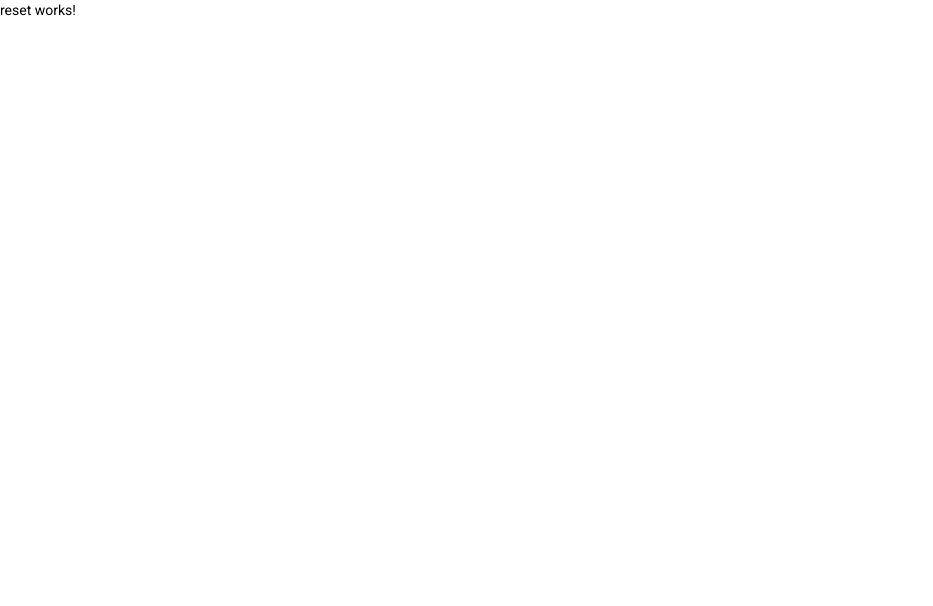
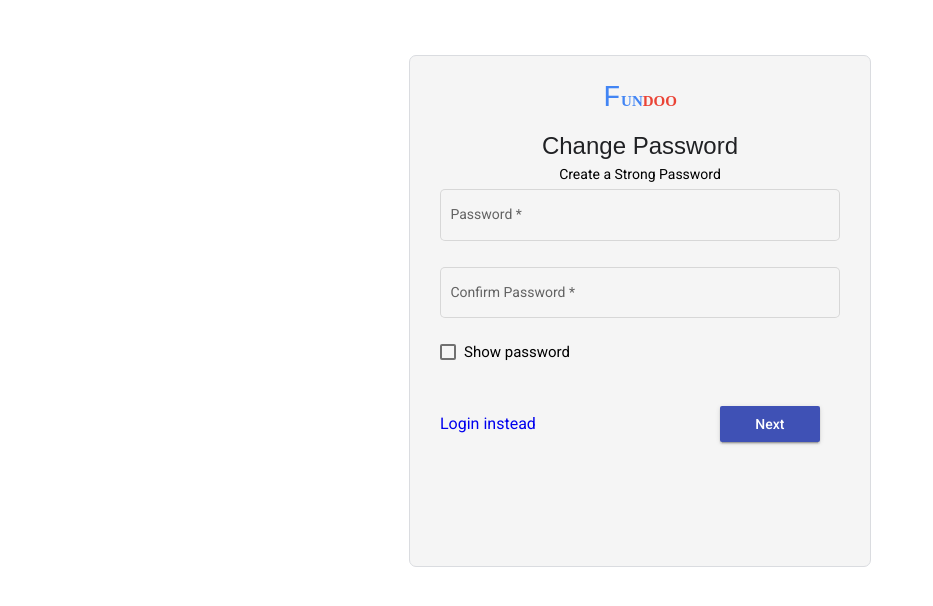
Before and after one commit to Shreya12345608/FundooFrontEnd, an Angular app: page /reset in a window 1280 px wide. Shown: the top 606 px of the page, without its empty margins (0-933 px from the left). Built offline with nearby package versions, Linux system fonts and the light colour scheme.

Commit message:
[Shreya]Add: :triangular_flag_on_post: refactored login,signin,forgetpassword,resetpassword layout with validation and get all data from form  FundooNote using angular :monocle_face:

```diff
--- a/src/app/Components/forget/forget.component.scss
+++ b/src/app/Components/forget/forget.component.scss
@@ -46,6 +46,11 @@
     color: green !important;
    }
 
+   .error {
+    color:crimson;
+    font-size: 12px;
+    margin-left: 10px;
+  }
    ::ng-deep.mat-form-field-underline {
     /*change color of underline*/
     background-color: green !important;
@@ -66,3 +71,10 @@
   .submit-btn{
     padding-top: 30px;
 }
+.ahrefbutton{
+  font-size: 16px;
+  min-width: 120px;
+  text-align: center;
+  text-decoration: none;
+
+}
--- a/src/app/Components/forget/forget.component.ts
+++ b/src/app/Components/forget/forget.component.ts
@@ -1,4 +1,5 @@
 import { Component, OnInit } from '@angular/core';
+import { FormBuilder,  FormGroup, Validators } from '@angular/forms';
 
 @Component({
   selector: 'app-forget',
@@ -6,10 +7,29 @@
   styleUrls: ['./forget.component.scss']
 })
 export class ForgetComponent implements OnInit {
+  forgetForm!: FormGroup;
+  submitted = false;
 
-  constructor() { }
+  constructor(private formBuilder: FormBuilder) { }
 
   ngOnInit(): void {
+    this.forgetForm = this.formBuilder.group({
+      email: ['', [Validators.required, Validators.email]]
+    });
+  }
+  // convenience getter for easy access to form fields
+  get f() { return this.forgetForm.controls; }
+
+  onSubmit() {
+    this.submitted = true;
+
+    // stop here if form is invalid
+    if (this.forgetForm.invalid) {
+      return;
+    }
+
+    // display form values on success
+    alert('SUCCESS!! :-)\n\n' + JSON.stringify(this.forgetForm.value, null, 4));
   }
 
 }
--- a/src/app/Components/login/login.component.html
+++ b/src/app/Components/login/login.component.html
@@ -16,36 +16,46 @@
     <span>to continue to Fundoo</span>
 
   </div>
-  <div>
+  <form id="loginForm" [formGroup]="loginForm" (ngSubmit)="onSubmit()">
+    <div class="name form-item">
     <mat-form-field class="email" appearance="outline">
       <mat-label>Email</mat-label>
-      <input matInput placeholder="Enter Your Email">
+      <input matInput placeholder="Enter Your Email" formControlName="email" >
+      <div *ngIf="submitted && f.email.errors" class="error">
+        <div *ngIf="f.email.errors.required">Email is required</div>
+        <div *ngIf="f.email.errors.email">Email must be a valid email address</div>
+      </div>
     </mat-form-field>
+</div>
     <div class="name form-item">
-      <mat-form-field class="email" appearance="outline">
+      <mat-form-field class="email" appearance="outline" >
         <mat-label>Password</mat-label>
-        <input matInput placeholder="Password" required>
-        <!-- <div *ngIf="submitted && f.password.errors" class="invalid-feedback">
+        <input matInput placeholder="Password" formControlName="password">
+        <div *ngIf="submitted && f.password.errors" class="error">
           <div *ngIf="f.password.errors.required">Password is required</div>
-          <div *ngIf="f.password.errors.minlength">Password must be at least 6 characters</div> -->
-          <mat-hint class="pass-hint"  >Use 8 or more characters with a mix of letters, numbers at least 1 uppercase, 1 digit & 1 symbol
+          <div *ngIf="f.password.errors.minlength">Password must be at least 6 characters</div>
+        </div>
+        <mat-hint class="pass-hint">Use 8 or more characters with a mix of letters, numbers at least 1 uppercase, 1
+          digit & 1 symbol
         </mat-hint>
       </mat-form-field>
     </div>
 
     <div class=" center submit-btn">
-            <button type="submit" mat-raised-button color="primary" >Login</button>
+      <button type="submit" mat-raised-button color="primary">Login</button>
     </div>
     <div class="btns">
-            <div class="create">
-              <a routerLink="/signup" >
+      <div>
+        <a routerLink="/signup" class="ahrefbutton">
           Create account
         </a>
       </div>
       <div class="forget">
-              <a routerLink="/forget" >
+        <a routerLink="/forget" class="ahrefbutton">
           Forgot password?
         </a>
       </div>
     </div>
+  </form>
+
 </div>
--- a/src/app/Components/login/login.component.scss
+++ b/src/app/Components/login/login.component.scss
@@ -77,3 +77,15 @@
   padding-top: 30px;
 
 }
+.error {
+  color:crimson;
+  font-size: 12px;
+  margin-left: 10px;
+}
+.ahrefbutton{
+  font-size: 16px;
+  min-width: 120px;
+  text-align: center;
+  text-decoration: none;
+
+}
--- a/src/app/Components/login/login.component.ts
+++ b/src/app/Components/login/login.component.ts
@@ -8,11 +8,30 @@
   styleUrls: ['./login.component.scss']
 })
 export class LoginComponent implements OnInit {
+  loginForm!: FormGroup;
+  submitted = false;
 
   constructor(private formBuilder: FormBuilder) { }
 
   ngOnInit(): void {
+    this.loginForm = this.formBuilder.group({
+      email: ['', [Validators.required, Validators.email]],
+      password: ['', [Validators.required, Validators.minLength(6)]]
+    });
+  }
+  // convenience getter for easy access to form fields
+  get f() { return this.loginForm.controls; }
 
+  onSubmit() {
+    this.submitted = true;
+
+    // stop here if form is invalid
+    if (this.loginForm.invalid) {
+      return;
+    }
+
+    // display form values on success
+    alert('SUCCESS!! :-)\n\n' + JSON.stringify(this.loginForm.value, null, 4));
   }
 
 }
--- a/src/app/Components/reset/reset.component.html
+++ b/src/app/Components/reset/reset.component.html
@@ -1 +1,52 @@
-<p>reset works!</p>
+<div class="divcenter">
+  <div class="center">
+    <mat-card-title>
+      <p>
+        <span class="colorF" style="color:#4285F4">F</span>
+        <span class="colorfundoo" style="color:#4285F4">UN</span>
+        <span class="colorfundoo" style="color:#EA4335">DOO</span>
+      </p>
+    </mat-card-title>
+  </div>
+  <div class="signin center">
+    <span>Change Password</span>
+  </div>
+  <div class="center usefundoo">
+    <span>Create a Strong Password</span>
+  </div>
+
+    <form id="resetForm" [formGroup]="resetForm" (ngSubmit)="onSubmit()">
+      <div>
+    <div class="name form-item ">
+      <mat-form-field class="input" appearance="outline">
+        <mat-label>Password</mat-label>
+        <input matInput placeholder="Password" formControlName="password" required>
+        <div *ngIf="submitted && f.password.errors" class="error">
+          <div *ngIf="f.password.errors.required">Password is required</div>
+          <div *ngIf="f.password.errors.minlength">Password must be at least 6 characters</div>
+        </div>
+      </mat-form-field>
+    </div>
+    <div>
+      <mat-form-field class="input" appearance="outline">
+        <mat-label>Confirm Password</mat-label>
+        <input matInput placeholder="Confirm Password" formControlName="confirmPassword" required>
+        <div *ngIf="submitted && f.confirmPassword.errors" class="error">
+          <div *ngIf="f.confirmPassword.errors.required">Confirm Password is required</div>
+          <div *ngIf="f.confirmPassword.errors.mustMatch">Passwords must match</div>
+        </div>
+       </mat-form-field>
+    </div>
+  </div>
+</form>
+    <section>
+      <mat-checkbox class="checkbox">Show password</mat-checkbox>
+    </section>
+
+  <div class="btns">
+    <div class="login">
+      <a routerLink="/Login"  class="ahrefbutton"> Login instead </a>
+      <span class="padding"> <button type="button" mat-raised-button (click)="onSubmit()" color="primary">Next</button></span>
+
+    </div>
+  </div>
--- a/src/app/Components/reset/reset.component.scss
+++ b/src/app/Components/reset/reset.component.scss
@@ -0,0 +1,112 @@
+.divcenter{
+    display: flex;
+      flex-direction: column;
+      border: 1px solid #DADCE0;
+      border-radius: 7px;
+      width: 400px;
+      padding: 30px;
+      background-color: #F5F5F5;
+      margin: auto;
+      margin-top: 55px;
+      height: auto;
+        min-height: 450px;
+        align-content: center;
+    }
+
+    .center{ margin: 2px;
+        display: flex;
+        flex-direction: row;
+        flex-wrap: wrap;
+        justify-content: center;
+    }
+    .colorfundoo{
+        font-weight: 550;
+        font-size: 15px;
+        font-family:'Brush Script MT', cursive;
+
+      }
+      .colorF{
+        font-weight: 500;
+        font-size: 30px;
+        font-family: 'Courier New', monospace;
+      }
+      .name{
+        display: flex;
+        flex-direction: row;
+        width: 354px;
+        gap: 5%;
+      }
+      .form-item{
+        width: min-content;
+      }
+      .input{
+        width: 400px;
+      }
+      .checkbox{
+        display: block;
+        position: relative;
+        margin-bottom: 12px;
+        cursor: pointer;
+        font-size: 15px;
+      }
+
+        .dash-icon, .dash{
+          width:"244";
+          height: "244";
+          text-align: center;
+          align-content: center;
+        }
+        button{
+          background-color: #1a73e8;
+          font-size: inherit;
+          letter-spacing: 0px;
+          opacity: 1;
+          font-weight: 500;
+          min-width: 100px;
+          border-radius:2px;
+          margin-top: 30px;
+        }
+
+        .login{
+          align-self: center;
+        }
+        .padding{
+          padding-left: 180px;
+        }
+        ::ng-deep .mat-focused .mat-form-field-label {
+          /*change color of label*/
+          color: green !important;
+         }
+
+         ::ng-deep.mat-form-field-underline {
+          /*change color of underline*/
+          background-color: green !important;
+        }
+
+        ::ng-deep.mat-form-field-ripple {
+         /*change color of underline when focused*/
+         background-color: green !important;;
+        }
+        .signin{
+          color: #202124;
+          padding-bottom: 0;
+          padding-top: 5px;
+          font-family: 'Google Sans','Noto Sans Myanmar UI',arial,sans-serif;
+          font-size: 24px;
+          font-weight: 400;
+          line-height: 1.3333;
+          margin-bottom: 0;
+          margin-top: 0;
+      }
+      .error {
+        color:crimson;
+        font-size: 12px;
+        margin-left: 10px;
+      }
+      .ahrefbutton{
+        font-size: 16px;
+        min-width: 120px;
+        text-align: center;
+        text-decoration: none;
+
+    }
--- a/src/app/Components/reset/reset.component.ts
+++ b/src/app/Components/reset/reset.component.ts
@@ -1,15 +1,34 @@
 import { Component, OnInit } from '@angular/core';
-
+import { FormBuilder,  FormGroup, Validators } from '@angular/forms';
 @Component({
   selector: 'app-reset',
   templateUrl: './reset.component.html',
   styleUrls: ['./reset.component.scss']
 })
 export class ResetComponent implements OnInit {
+  resetForm!: FormGroup;
+  submitted = false;
 
-  constructor() { }
+  constructor(private formBuilder: FormBuilder) { }
 
   ngOnInit(): void {
+    this.resetForm = this.formBuilder.group({
+      password: ['', [Validators.required, Validators.minLength(6)]],
+      confirmPassword: ['', Validators.required]
+    });
   }
+  // convenience getter for easy access to form fields
+  get f() { return this.resetForm.controls; }
 
+  onSubmit() {
+    this.submitted = true;
+
+    // stop here if form is invalid
+    if (this.resetForm.invalid) {
+      return;
+    }
+
+    // display form values on success
+    alert('SUCCESS!! :-)\n\n' + JSON.stringify(this.resetForm.value, null, 4));
+  }
 }
--- a/src/app/Components/signup/signup.component.html
+++ b/src/app/Components/signup/signup.component.html
@@ -14,14 +14,14 @@
           <mat-form-field class="firstname" appearance="outline">
             <mat-label>First Name</mat-label>
             <input matInput placeholder="First Name" formControlName="firstName" />
-            <div *ngIf="submitted && f.firstName.errors" class="invalid-feedback">
+            <div *ngIf="submitted && f.firstName.errors" class="error">
               <div *ngIf="f.firstName.errors.required">First Name is required</div>
             </div>
           </mat-form-field>
           <mat-form-field appearance="outline">
             <mat-label>Last Name</mat-label>
             <input matInput placeholder="Last Name" formControlName="lastName">
-            <div *ngIf="submitted && f.lastName.errors" class="invalid-feedback">
+            <div *ngIf="submitted && f.lastName.errors" class="error">
               <div *ngIf="f.lastName.errors.required">Last Name is required</div>
             </div>
           </mat-form-field>
@@ -30,7 +30,7 @@
           <mat-form-field class="email" appearance="outline">
             <mat-label>Enter your email</mat-label>
             <input matInput placeholder="pat@example.com" required formControlName="email">
-            <div *ngIf="submitted && f.email.errors" class="invalid-feedback">
+            <div *ngIf="submitted && f.email.errors" class="error">
               <div *ngIf="f.email.errors.required">Email is required</div>
               <div *ngIf="f.email.errors.email">Email must be a valid email address</div>
             </div>
@@ -41,7 +41,7 @@
           <mat-form-field appearance="outline">
             <mat-label>Password</mat-label>
             <input matInput placeholder="Password" formControlName="password" required>
-            <div *ngIf="submitted && f.password.errors" class="invalid-feedback">
+            <div *ngIf="submitted && f.password.errors" class="error">
               <div *ngIf="f.password.errors.required">Password is required</div>
               <div *ngIf="f.password.errors.minlength">Password must be at least 6 characters</div>
             </div>
@@ -49,7 +49,7 @@
           <mat-form-field appearance="outline">
             <mat-label>Confirm</mat-label>
             <input matInput placeholder="confirmPassword" formControlName="confirmPassword" required>
-            <div *ngIf="submitted && f.confirmPassword.errors" class="invalid-feedback">
+            <div *ngIf="submitted && f.confirmPassword.errors" class="error">
               <div *ngIf="f.confirmPassword.errors.required">Confirm Password is required</div>
               <div *ngIf="f.confirmPassword.errors.mustMatch">Passwords must match</div>
             </div>
@@ -68,7 +68,7 @@
         </div>
         <div class="btns">
           <div class="login">
-            <a routerLink="Login"> Login instead </a>
+            <a routerLink="/Login" class="ahrefbutton"> Login instead </a>
             <span class="padding"> <button type="button"(click)="onSubmit()" mat-raised-button color="primary">Next</button></span>
 
           </div>
--- a/src/app/Components/signup/signup.component.scss
+++ b/src/app/Components/signup/signup.component.scss
@@ -97,3 +97,15 @@
        /*change color of underline when focused*/
        background-color: green !important;;
       }
+      .error {
+        color:crimson;
+        font-size: 12px;
+        margin-left: 10px;
+      }
+      .ahrefbutton{
+        font-size: 16px;
+        min-width: 120px;
+        text-align: center;
+        text-decoration: none;
+
+    }
--- a/src/app/Components/signup/signup.component.ts
+++ b/src/app/Components/signup/signup.component.ts
@@ -1,5 +1,5 @@
   import { Component, OnInit } from '@angular/core';
-import { FormBuilder, FormGroup, Validators } from '@angular/forms';
+import { FormBuilder,FormControl, FormGroup, Validators } from '@angular/forms';
 
 @Component({
   selector: 'app-signup',
@@ -14,7 +14,9 @@
 
   ngOnInit(): void {
     this.registerForm = this.formBuilder.group({
-      firstName: ['', Validators.required],
+      firstName: new FormControl('', [Validators.required,
+        Validators.pattern('^[A-Z][a-z]{2,}$')
+       ] ,),
       lastName: ['', Validators.required],
      email: ['', [Validators.required, Validators.email]],
       password: ['', [Validators.required, Validators.minLength(6)]],
```
Also changed, not shown: src/app/Components/forget/forget.component.html (+9 -5 lines). Lines whose indentation alone changed are shown as unchanged.
